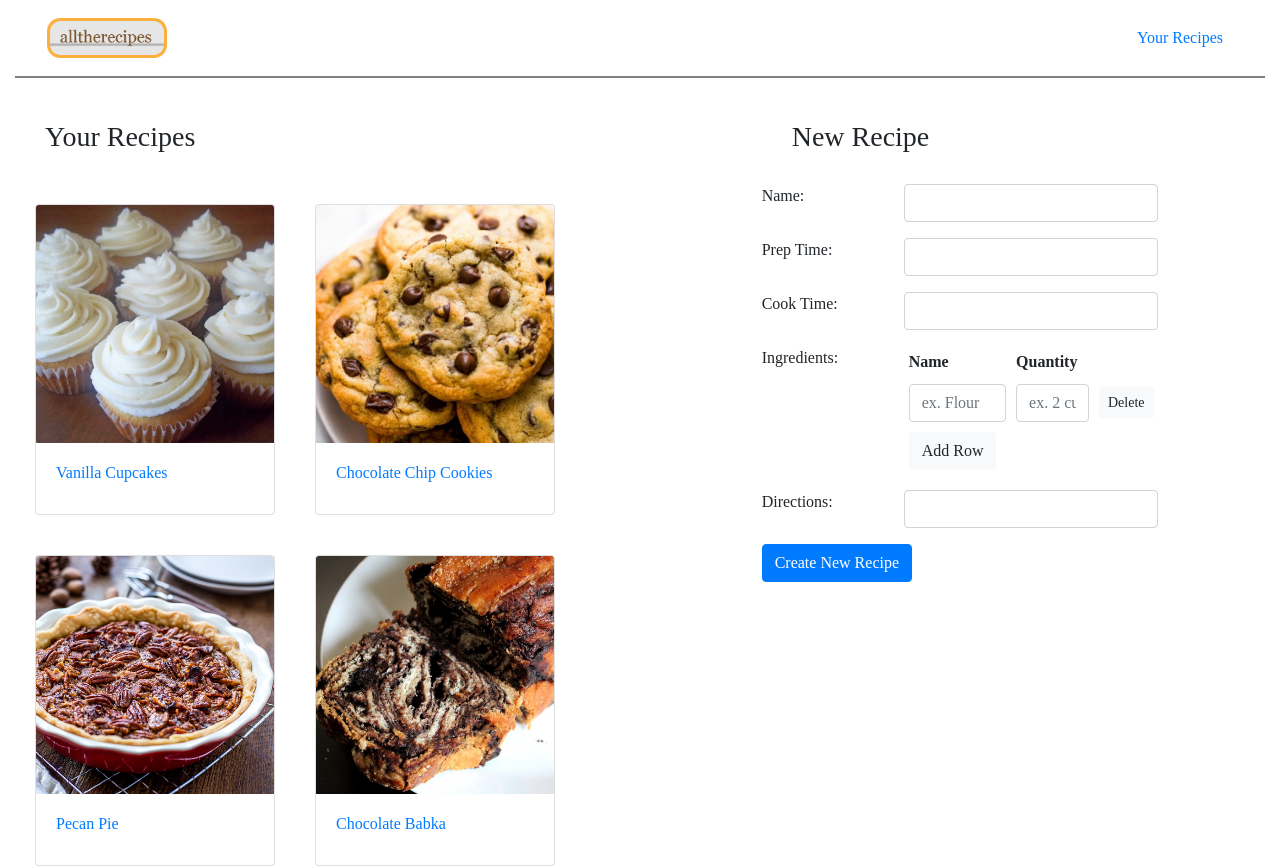
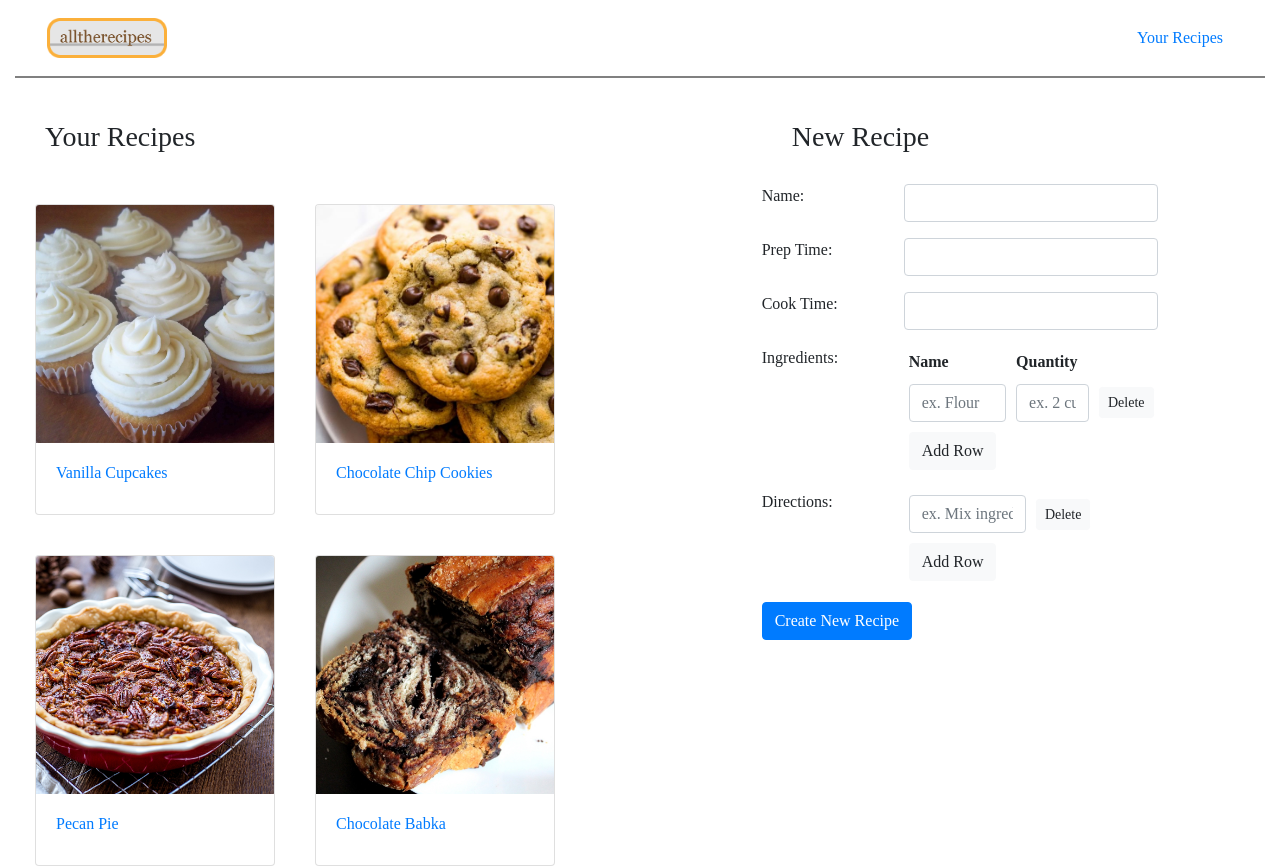
Before and after one commit to marissazhong/react-recipe-manager, a React (Create React App) app in the folder client/: page /recipes in a window 1280 px wide. Shown: the top 868 px of the page. Built offline with nearby package versions, Linux system fonts and the light colour scheme.

Commit message:
add dynamic row input component for directions

```diff
--- /dev/null
+++ b/client/src/components/recipes/DirectionInput.js
@@ -0,0 +1,59 @@
+import React, { Component } from 'react';
+import update from 'react-addons-update';
+
+class DirectionInput extends Component {
+
+    state = {
+        directions: ['']
+    }
+
+    handleChange(index, event) {
+        const direction = event.target.value
+        this.setState({
+            directions: update(this.state.directions, {[index]: {$set: direction}})
+        })
+    }
+
+    addRow = () => {
+        const directions = this.state.directions
+        directions.push('')
+        this.setState({directions: directions})
+    }
+
+    deleteRow = (index, event) => {
+        event.preventDefault();
+        const directions = this.state.directions
+        directions.splice(index,1)
+        this.setState({directions: directions})
+    }
+
+    render() {
+        return(
+            <div className="form-group row">
+                <div className="col-sm-4">
+                    <label>{this.props.label}: </label>
+                </div>
+                <div className="col-sm">
+                    <table className="table-sm">
+                    <tbody>
+                        {this.state.directions.map((direction, index) => {
+                            return (
+                                <tr key={'direction-' + index}>
+                                    <td className="col-sm-6"><input type="text" className="form-control" onChange={(event) => this.handleChange(index, event)} value={direction} placeholder="ex. Mix ingredients" /></td>
+                                    <td><button id="deleteRow" className="btn btn-light btn-sm" onClick={(event) => this.deleteRow(index, event)}>Delete</button></td>
+                                </tr>
+                            )
+                        })}
+                    </tbody>
+                    <tfoot>
+                        <tr>
+                            <td><button id="addRow" className="btn btn-light" onClick={this.addRow}>Add Row</button></td>
+                        </tr>
+                    </tfoot>
+                    </table>
+                </div>
+            </div>
+    )}
+}
+
+export default DirectionInput;
--- a/client/src/components/recipes/IngredientInput.js
+++ b/client/src/components/recipes/IngredientInput.js
@@ -30,7 +30,6 @@ class IngredientInput extends Component {
     render() {
         return (
             <div className="form-group row">
-                {console.log(this.state)}
                 <div className="col-sm-4">
                     <label>{this.props.label}: </label>
                 </div>
--- a/client/src/components/recipes/RecipeInput.js
+++ b/client/src/components/recipes/RecipeInput.js
@@ -2,6 +2,7 @@ import React, { Component } from 'react'
 
 import TextInput from './TextInput'
 import IngredientInput from './IngredientInput'
+import DirectionInput from './DirectionInput'
 
 class RecipeInput extends Component {
 
@@ -32,7 +33,7 @@ class RecipeInput extends Component {
                     <TextInput label="Prep Time" onChange={(event) => this.handleChange("prepTime", event)}/>
                     <TextInput label="Cook Time" onChange={(event) => this.handleChange("cookTime", event)}/>
                     <IngredientInput label="Ingredients" />
-                    <TextInput label="Directions" onChange={(event) => this.handleChange("directions", event)}/>
+                    <DirectionInput label="Directions" />
                     <button type="submit" className="btn btn-primary">Create New Recipe</button>
                 </form>
             </div>
```
